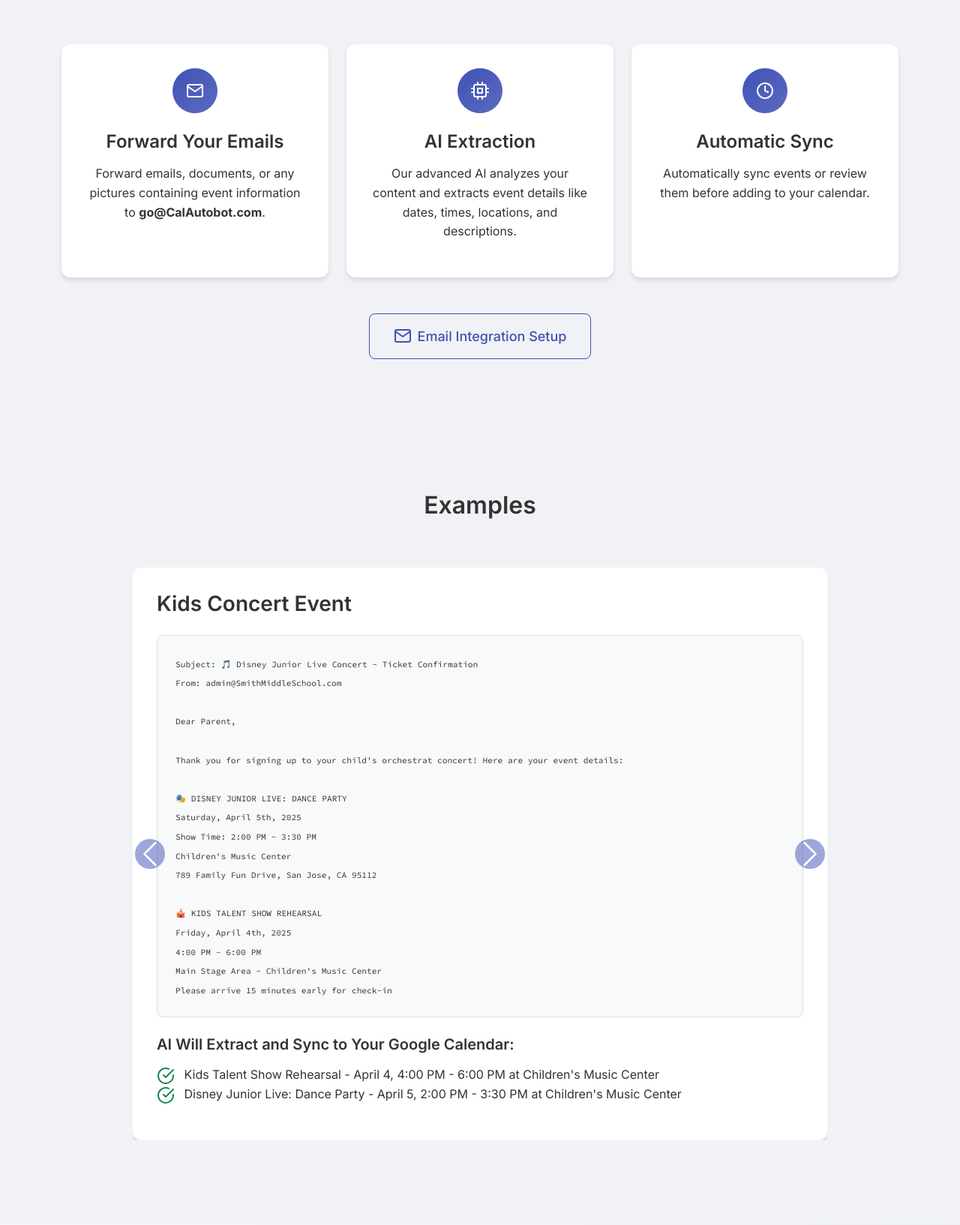
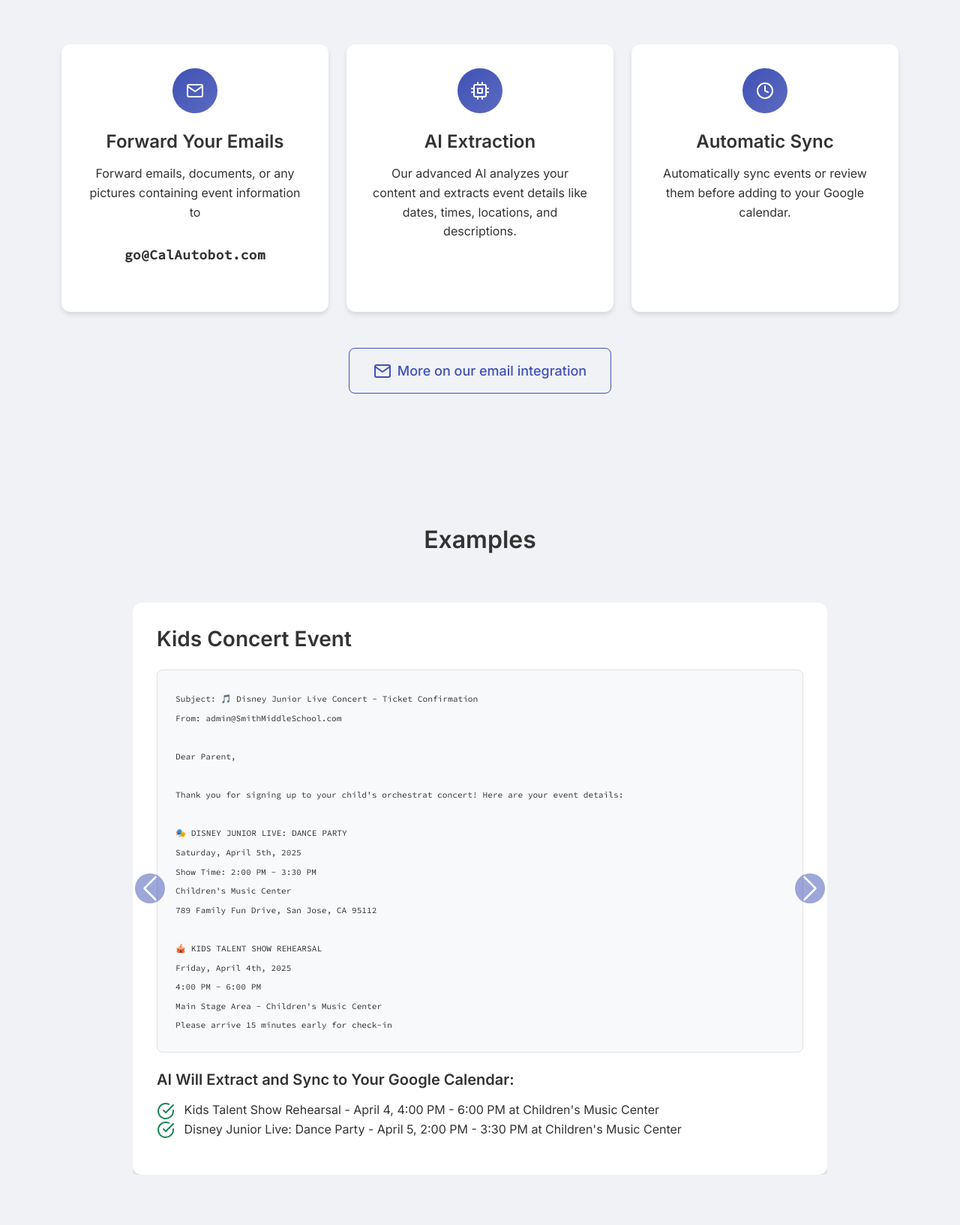
Before and after one commit to willcheung/AITextBot, a Flask app: page / in a window 1280 px wide. Shown: the part 994-2628 px from the top of the page at 75% size. Run offline with Flask 3, Linux system fonts and the light colour scheme; some libraries are stand-ins or nearby versions.

Commit message:
Deployed your application
Replit-Commit-Author: Deployment
Replit-Commit-Session-Id: 3079e3b2-a34e-4e0b-8358-631449a9763e
Replit-Commit-Screenshot-Url: https://storage.googleapis.com/screenshot-production-us-central1/2df5bf01-2bac-4ced-b741-7ba31655935b/66976f43-40f0-499a-8e14-95900b2d993f.jpg
Replit-Commit-Deployment-Build-Id: 6e252301-1f16-4c4c-a743-6d0b2be40de3

```diff
--- a/mailgun_webhook.py
+++ b/mailgun_webhook.py
@@ -252,7 +252,7 @@ def handle_mailgun_webhook():
         # Check if sender is an existing user
         user = User.query.filter_by(email=sender_email).first()
 
-        if user:
+        if user and user.google_id:
             # Process email for existing user
             try:
                 result = process_text_to_events(
--- a/templates/index.html
+++ b/templates/index.html
@@ -63,7 +63,7 @@
                         <i data-feather="mail"></i>
                     </div>
                     <h4>Forward Your Emails</h4>
-                    <p>Forward emails, documents, or any pictures containing event information to <strong>go@CalAutobot.com</strong>.</p>
+                    <p>Forward emails, documents, or any pictures containing event information to <div class="email-address"><strong>go@CalAutobot.com</strong></div></p>
                 </div>
             </div>
 
@@ -83,7 +83,7 @@
                         <i data-feather="clock"></i>
                     </div>
                     <h4>Automatic Sync</h4>
-                    <p>Automatically sync events or review them before adding to your calendar.</p>
+                    <p>Automatically sync events or review them before adding to your Google calendar.</p>
                 </div>
             </div>
         </div>
@@ -92,7 +92,7 @@
             <div class="col-12 text-center">
                 <a href="{{ url_for('main_routes.email_instructions') }}" class="btn btn-outline-primary btn-lg">
                     <i data-feather="mail" class="me-2"></i>
-                    Email Integration Setup
+                    More on our email integration
                 </a>
             </div>
         </div>
@@ -238,23 +238,6 @@ Confirmation Number: HTL789456<br><br>
                             <div class="email-address-large">go@CalAutobot.com</div>
                         </div>
 
-                        <div class="mt-4">
-                            {% if not current_user.is_authenticated %}
-                                <a href="#" class="google-signin-btn google-signin-btn-large" onclick="startGoogleLogin(); return false;">
-                                    <svg class="google-icon" viewBox="0 0 24 24" width="20" height="20">
-                                        <path fill="#4285F4" d="M22.56 12.25c0-.78-.07-1.53-.2-2.25H12v4.26h5.92c-.26 1.37-1.04 2.53-2.21 3.31v2.77h3.57c2.08-1.92 3.28-4.74 3.28-8.09z"/>
-                                        <path fill="#34A853" d="M12 23c2.97 0 5.46-.98 7.28-2.66l-3.57-2.77c-.98.66-2.23 1.06-3.71 1.06-2.86 0-5.29-1.93-6.16-4.53H2.18v2.84C3.99 20.53 7.7 23 12 23z"/>
-                                        <path fill="#FBBC05" d="M5.84 14.09c-.22-.66-.35-1.36-.35-2.09s.13-1.43.35-2.09V7.07H2.18C1.43 8.55 1 10.22 1 12s.43 3.45 1.18 4.93l2.85-2.22.81-.62z"/>
-                                        <path fill="#EA4335" d="M12 5.38c1.62 0 3.06.56 4.21 1.64l3.15-3.15C17.45 2.09 14.97 1 12 1 7.7 1 3.99 3.47 2.18 7.07l3.66 2.84c.87-2.6 3.3-4.53 6.16-4.53z"/>
-                                    </svg>
-                                    Sign Up to Sync Events
-                                </a>
-                            {% else %}
-                                <a href="{{ url_for('main_routes.dashboard') }}" class="btn btn-accent btn-lg">
-                                    Go to Dashboard
-                                </a>
-                            {% endif %}
-                        </div>
                     </div>
                 </div>
             </div>
```
